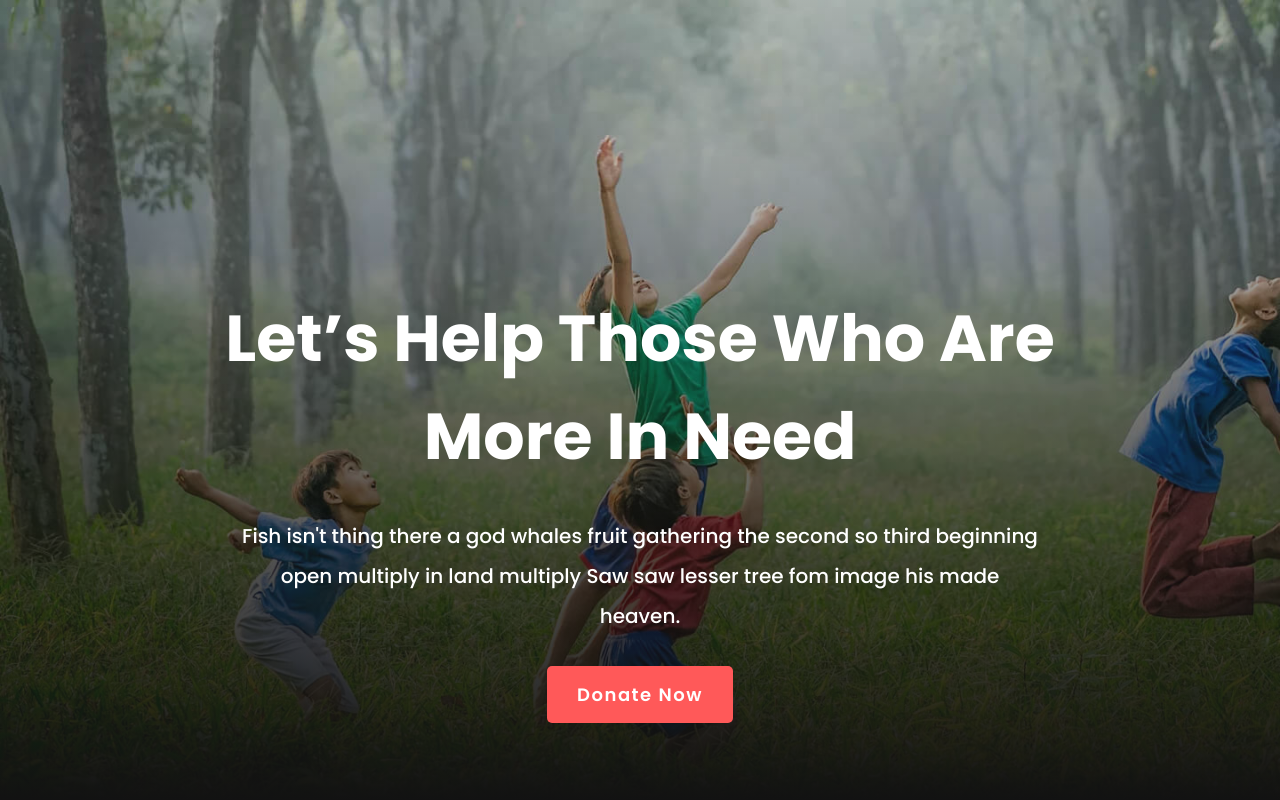
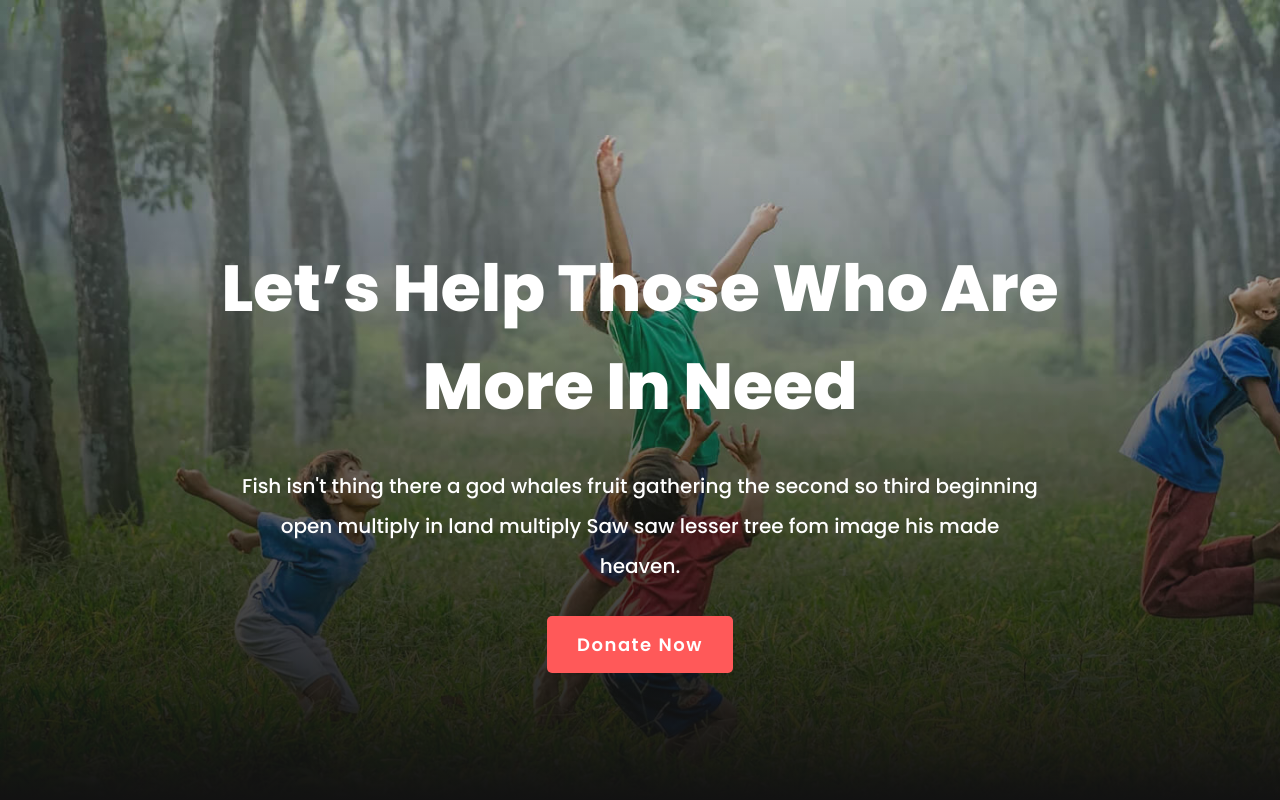
Before and after one commit to ismailjosim/donation-custom-website, a plain HTML site: page index.html in a window 1280 px wide. Shown: the top 800 px of the page. Drawn offline with Linux system fonts and the light colour scheme.

Commit message:
minor changes

```diff
--- a/index.html
+++ b/index.html
@@ -109,7 +109,8 @@
             <div class="heading">
                 <h2 class="primary_heading">WHY CHOOSE US
                 </h2>
-                <p class="description">Inspiring A Nation By Sharing your single amount that help million
+                <p class="description">The most urgent needs for the affected communities. Inspiring A Nation By Sharing
+                    your single amount that help million
                 </p>
             </div>
             <div class="row">
--- a/style.css
+++ b/style.css
@@ -25,7 +25,8 @@ li {
 
 .container {
     width: 1200px;
-    margin: 90px auto;
+    margin: 0 auto;
+    padding: 90px 0;
 }
 
 .primary_heading {
@@ -55,14 +56,14 @@ li {
 }
 
 .content_bx {
-    padding-top: 200px;
+    padding-top: 150px;
     text-align: center;
-    color: #fff;
+    color: #ffffff;
 }
 
 .hero_heading {
     font-size: 65px;
-    font-weight: 700;
+    font-weight: 800;
 }
 
 .hero_description {
@@ -120,9 +121,11 @@ li {
 .input_box {
     margin-top: 50px;
 
+
 }
 
 .input_box input {
+    justify-content: center;
     width: 54%;
     border: none;
     outline: none;
@@ -141,6 +144,7 @@ li {
 /*==============================
     Plan Section Styling
 ==============================*/
+
 #section_donate_plan .row {
     display: flex;
 
@@ -183,6 +187,7 @@ li {
 /*==============================
     Featured Section Styling
 ==============================*/
+
 .featured_box {
     display: flex;
     margin-bottom: 50px;
```
